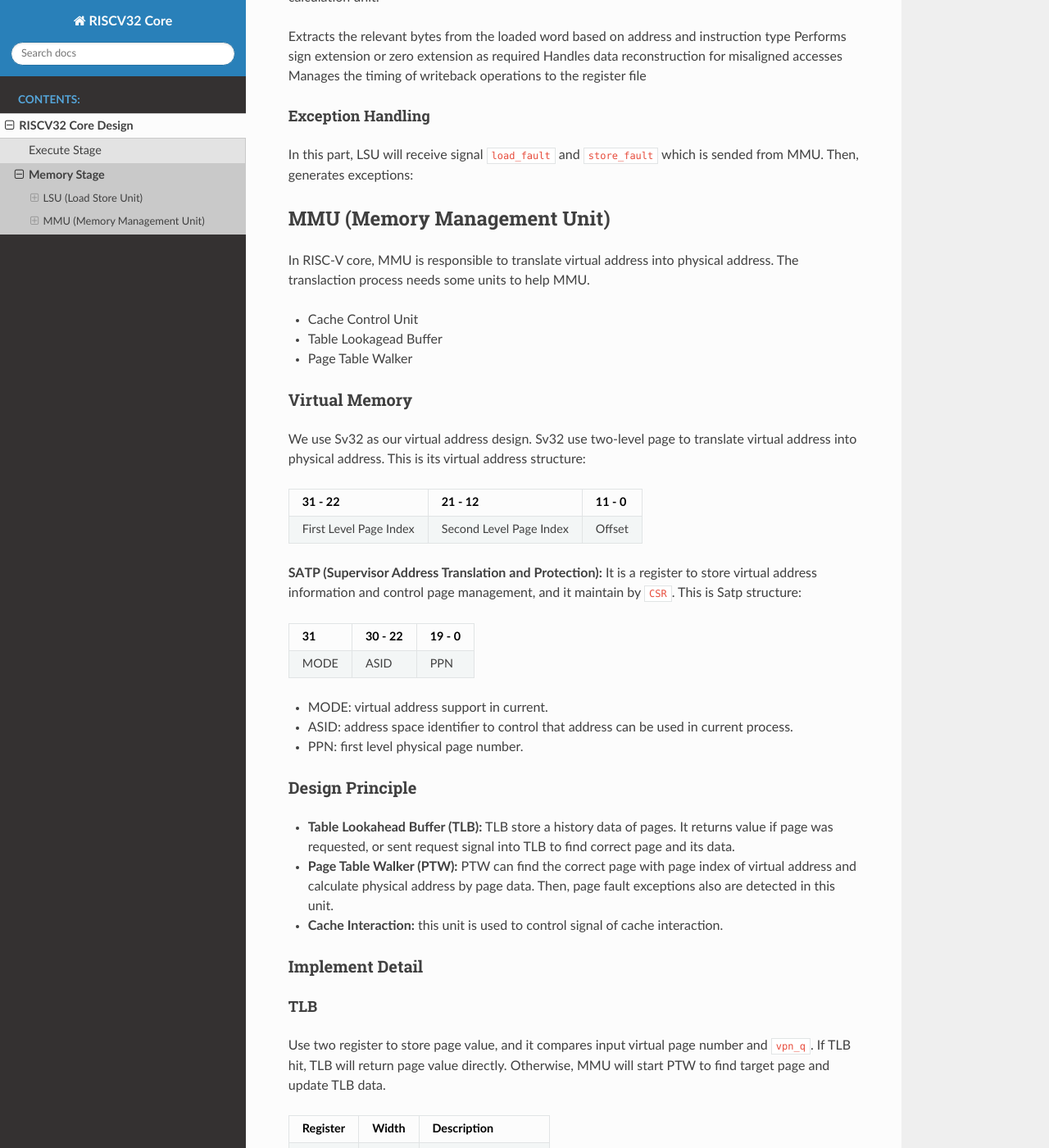
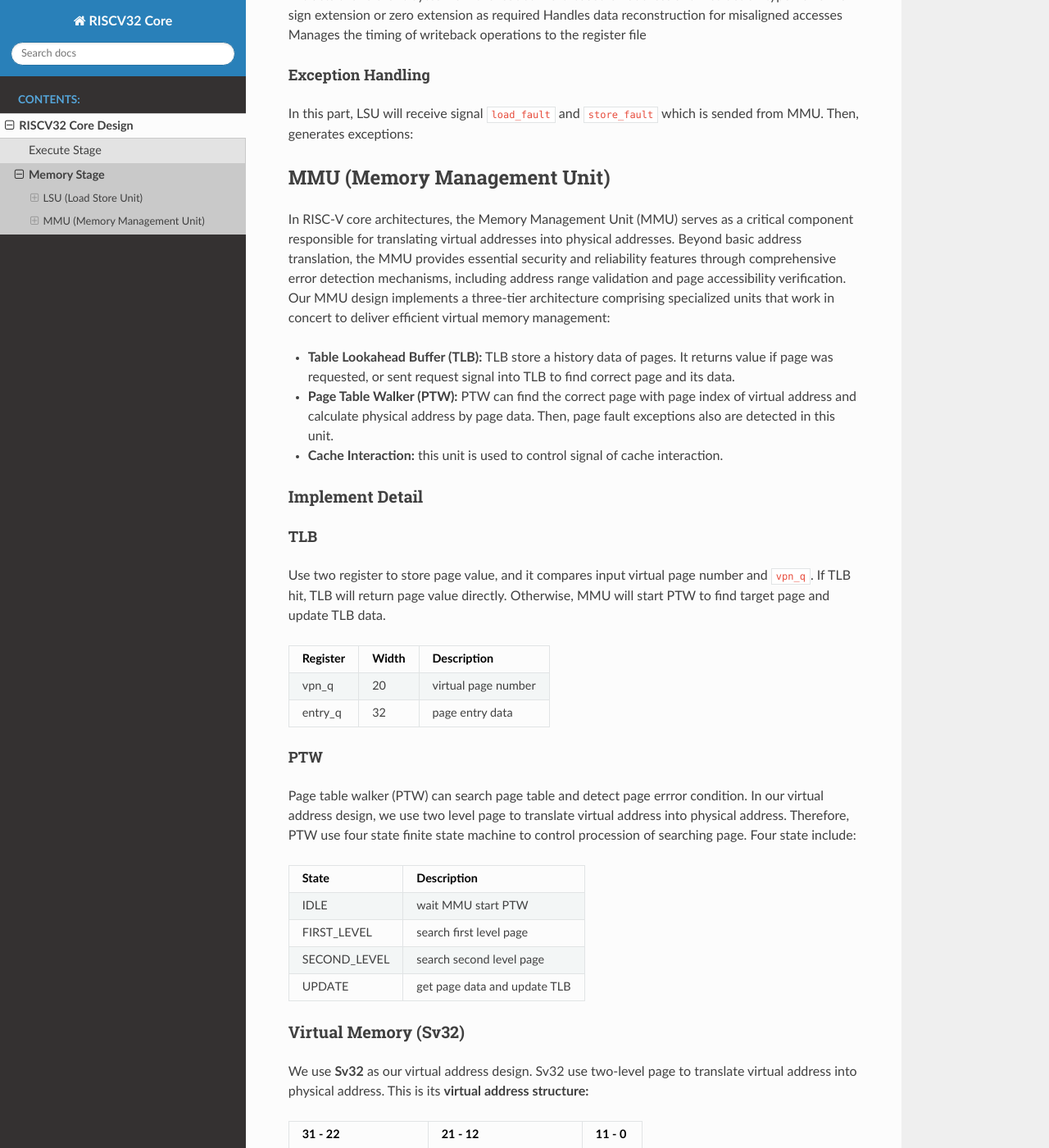
Before and after one commit to ttcn-0906/riscv32-core-doc, a Sphinx documentation site: the page built from docs/source/mem_stage.md, in a window 1280 px wide and 1400 px high, scrolled down 2076 px. Shown: the whole window at 82% size. Built offline with Sphinx 7.4.7 and the Read the Docs theme 3.1.0, drawn with Linux system fonts in a browser that asks for light colours; some of the changed text lies outside the part shown.

Commit message:
MMU version 2

```diff
--- a/docs/source/mem_stage.md
+++ b/docs/source/mem_stage.md
@@ -4,12 +4,8 @@
 
 In RISC-V core, the Load Store Unit (LSU) is a critical pipeline component responsible for controlling load and store instructions and handling various error conditions, particularly address misalignment. The LSU acts as an interface between the processor's execution stage and the Memory Management Unit (MMU), ensuring proper data transfer, address calculation, and exception handling.
 
-### Design Principle
-
 - **LSU Queue:** The `LSU` implement internal queue to store all necessary dtat for memory operactions.
-
 - **Address Misaligned:** In this part, we want LSU detect misaligned error and solve it. Therefore, we need to record every condition, including memory addresses, data values, instruction types, and control signals.
-
 - **Writeback Data Calculation:** This part is for load instruction. In our design, lsu will sent read word signal to mmu even if instruction is `WB` or `WH`. Therefore, it needs caculate word data after lsu get terget data.
 
 ### Implement Detail
@@ -77,36 +73,10 @@
 
 ## MMU (Memory Management Unit)
 
-In RISC-V core, MMU is responsible to translate virtual address into physical address. The translaction process needs some units to help MMU.
-
-- Cache Control Unit
-- Table Lookagead Buffer
-- Page Table Walker
-
-### Virtual Memory
-
-We use Sv32 as our virtual address design. Sv32 use two-level page to translate virtual address into physical address. This is its virtual address structure:
-
-|31 - 22               |21 - 12                |11 - 0|
-|----------------------|-----------------------|------|
-|First Level Page Index|Second Level Page Index|Offset|
-
-**SATP (Supervisor Address Translation and Protection):** It is a register to store virtual address information and control page management, and it maintain by `CSR`. This is Satp structure:
-
-|31     |30 - 22    |19 - 0 |
-|-------|-----------|-------|
-|MODE   |ASID       |PPN    |
-
-- MODE: virtual address support in current.
-- ASID: address space identifier to control that address can be used in current process.
-- PPN: first level physical page number.
-
-### Design Principle
+In RISC-V core architectures, the Memory Management Unit (MMU) serves as a critical component responsible for translating virtual addresses into physical addresses. Beyond basic address translation, the MMU provides essential security and reliability features through comprehensive error detection mechanisms, including address range validation and page accessibility verification. Our MMU design implements a three-tier architecture comprising specialized units that work in concert to deliver efficient virtual memory management:
 
 - **Table Lookahead Buffer (TLB):** TLB store a history data of pages. It returns value if page was requested, or sent request signal into TLB to find correct page and its data.
-
 - **Page Table Walker (PTW):** PTW can find the correct page with page index of virtual address and calculate physical address by page data. Then, page fault exceptions also are detected in this unit.
-
 - **Cache Interaction:** this unit is used to control signal of cache interaction.
 
 ### Implement Detail
@@ -130,3 +100,36 @@
 |FIRST_LEVEL    |search first level page     |
 |SECOND_LEVEL   |search second level page    |
 |UPDATE         |get page data and update TLB|
+
+### Virtual Memory (Sv32)
+
+We use **Sv32** as our virtual address design. Sv32 use two-level page to translate virtual address into physical address. This is its **virtual address structure:**
+
+|31 - 22               |21 - 12                |11 - 0|
+|----------------------|-----------------------|------|
+|First Level Page Index|Second Level Page Index|Offset|
+
+**Page Table Structure:**
+
+| Bit Position | Macro Name | Description |
+|--------------|------------|-------------|
+|0 | PRESENT | Page is present in memory |
+|1 | READ | Page has read permission |
+|2 | WRITE | Page has write permission |
+|3 | EXEC | Page has execute permission |
+|4 | USER | Page is accessible in user mode |
+|5 | GLOBAL | Page is global (not flushed on context switch) |
+|6 | ACCESSED | Page has been accessed |
+|7 | DIRTY | Page has been modified |
+|9:8| SOFT | Software-defined bits (2 bits) |
+|29:10|ENTRY| Physical page number|
+
+**SATP (Supervisor Address Translation and Protection):** It is a register to store virtual address information and control page management, and it maintain by `CSR`. This is Satp structure:
+
+|31     |30 - 22    |19 - 0 |
+|-------|-----------|-------|
+|MODE   |ASID       |PPN    |
+
+- MODE: virtual address support in current.
+- ASID: address space identifier to control that address can be used in current process.
+- PPN: first level physical page number.
```
